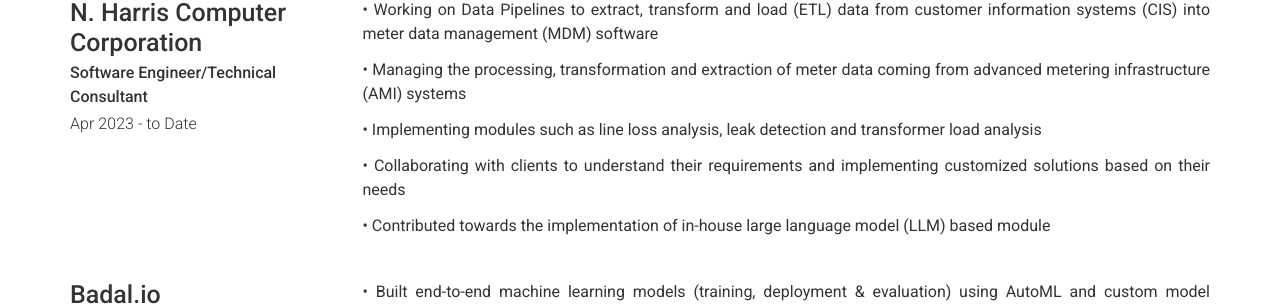
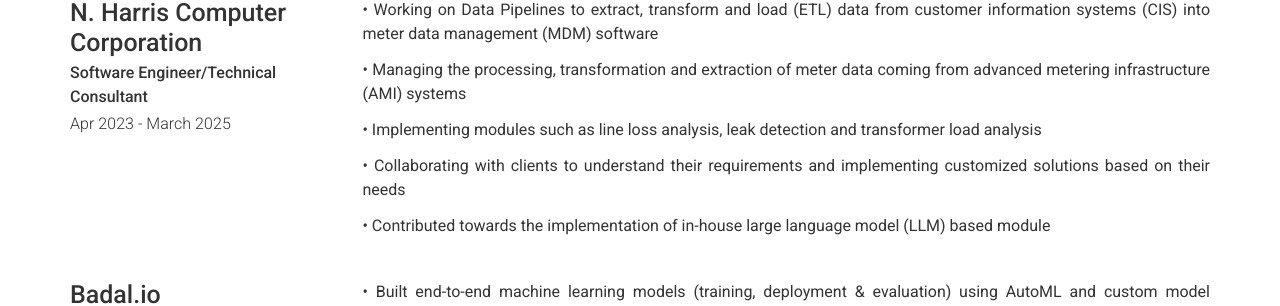
Before and after one commit to saimmehmood/saimmehmood.github.io, a Jekyll site: the page built from index.md, in a window 1280 px wide and 900 px high, scrolled down 973 px. Shown: the part 146-452 px from the top of the window. Built offline with Jekyll 4.4.1, drawn with Linux system fonts in a browser that asks for light colours; nearby versions of some CDN libraries.

Commit message:
updated date

```diff
--- a/_data/experience.yml
+++ b/_data/experience.yml
@@ -2,7 +2,7 @@
   company: N. Harris Computer Corporation
   # link: http://dminer.eecs.yorku.ca/
   job_title: Software Engineer/Technical Consultant
-  dates: Apr 2023 - to Date
+  dates: Apr 2023 - March 2025
 
   description: | # this will include new lines to allow paragraphs
 
```
